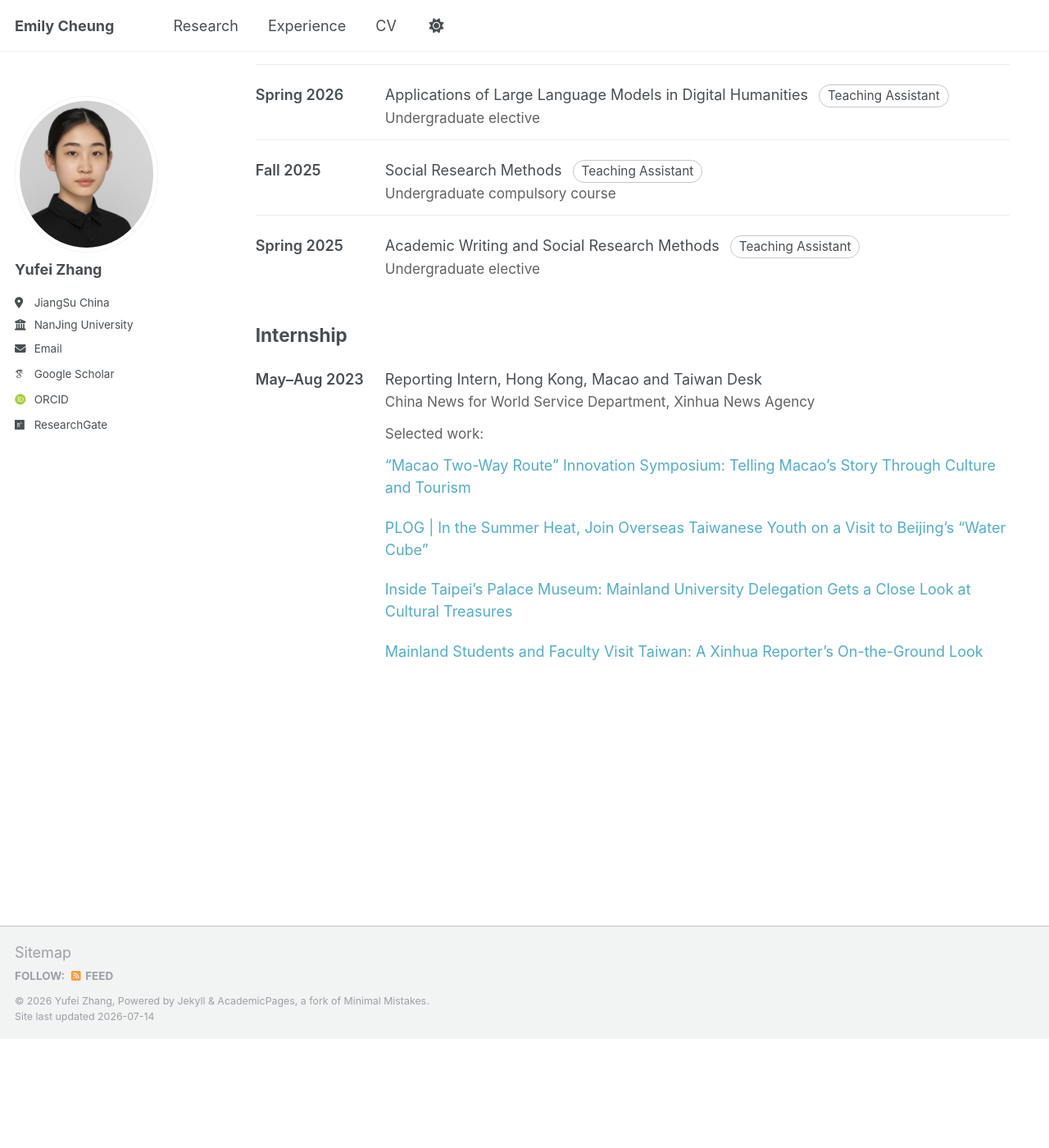
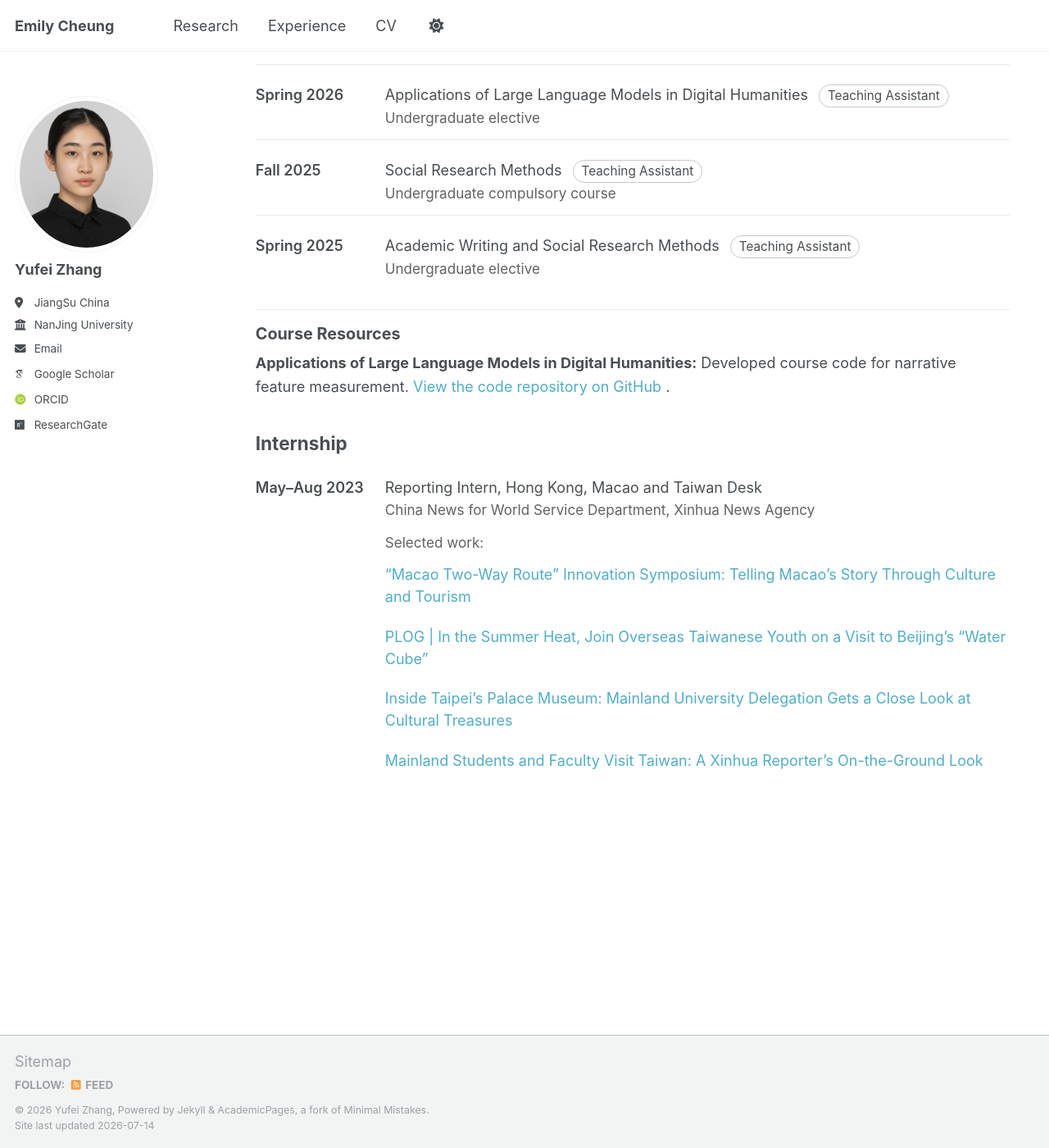
Before and after one commit to Emily-Cheung-1902/Emily-Cheung-1902.github.io, a Jekyll site: the page built from _pages/teaching.html, in a window 1280 px wide and 1400 px high, scrolled down 175 px. Shown: the whole window at 82% size. Built offline with Jekyll 4.4.1, drawn with Linux system fonts in a browser that asks for light colours; some web fonts are replaced; before the commit the page ends 1442 px from its top, so only the background shows below that.

```diff
--- a/_pages/teaching.html
+++ b/_pages/teaching.html
@@ -5,45 +5,9 @@ author_profile: true
 ---
 
 {% include base_path %}
-
-<style>
-  .cv-wrap { max-width: 920px; margin: 0 auto; }
-  .cv-section { margin: 1.75rem 0 2.25rem 0; }
-  .cv-section h2 { margin: 0 0 0.75rem 0; }
-  .cv-list { list-style: none; padding: 0; margin: 0; }
-  .cv-item {
-    display: flex;
-    gap: 1rem;
-    padding: 0.75rem 0;
-    border-bottom: 1px solid rgba(0,0,0,0.08);
-    align-items: baseline;
-  }
-  .cv-item:last-child { border-bottom: 0; }
-  .cv-term { min-width: 140px; font-weight: 600; }
-  .cv-main { flex: 1; }
-  .cv-meta { color: rgba(0,0,0,0.62); font-size: 0.95em; }
-  .cv-badge {
-    display: inline-block;
-    margin-left: 0.45rem;
-    padding: 0.05rem 0.55rem;
-    border: 1px solid rgba(0,0,0,0.22);
-    border-radius: 999px;
-    font-size: 0.85em;
-    line-height: 1.6;
-    vertical-align: baseline;
-  }
-  .cv-works a { text-decoration: none; }
-  .cv-works a:hover { text-decoration: underline; }
-  @media (max-width: 680px) {
-    .cv-item { flex-direction: column; gap: 0.25rem; }
-    .cv-term { min-width: auto; }
-  }
-</style>
-
+<style> .cv-wrap { max-width: 920px; margin: 0 auto; } .cv-section { margin: 1.75rem 0 2.25rem 0; } .cv-section h2 { margin: 0 0 0.75rem 0; } .cv-list { list-style: none; padding: 0; margin: 0; } .cv-item { display: flex; gap: 1rem; padding: 0.75rem 0; border-bottom: 1px solid rgba(0,0,0,0.08); align-items: baseline; } .cv-item:last-child { border-bottom: 0; } .cv-term { min-width: 140px; font-weight: 600; } .cv-main { flex: 1; } .cv-meta { color: rgba(0,0,0,0.62); font-size: 0.95em; } .cv-badge { display: inline-block; margin-left: 0.45rem; padding: 0.05rem 0.55rem; border: 1px solid rgba(0,0,0,0.22); border-radius: 999px; font-size: 0.85em; line-height: 1.6; vertical-align: baseline; } .cv-resources { margin-top: 1.25rem; padding-top: 1rem; border-top: 1px solid rgba(0,0,0,0.08); } .cv-resources h3 { margin: 0 0 0.55rem 0; font-size: 1.1rem; } .cv-resource-item { margin: 0; line-height: 1.6; } .cv-resource-item a { text-decoration: none; } .cv-resource-item a:hover { text-decoration: underline; } .cv-works a { text-decoration: none; } .cv-works a:hover { text-decoration: underline; } @media (max-width: 680px) { .cv-item { flex-direction: column; gap: 0.25rem; } .cv-term { min-width: auto; } } </style>
 <div class="cv-wrap">
-
-  <section class="cv-section">
-    <h2>Teaching</h2>
+<section class="cv-section"> <h2>Teaching</h2>
 <ul class="cv-list">
   <li class="cv-item">
     <div class="cv-term">Spring 2026</div>
@@ -81,35 +45,49 @@ author_profile: true
     </div>
   </li>
 </ul>
+
+<div class="cv-resources">
+  <h3>Course Resources</h3>
+  <p class="cv-resource-item">
+    <strong>Applications of Large Language Models in Digital Humanities:</strong>
+    Developed course code for narrative feature measurement.
+    <a href="https://github.com/Emily-Cheung-1902/Narrative-Feature-Measurement" target="_blank" rel="noopener">
+      View the code repository on GitHub
+    </a>.
+  </p>
+</div>
 </section>
-
-  <section class="cv-section">
-    <h2>Internship</h2>
+<section class="cv-section"> <h2>Internship</h2>
 <ul class="cv-list">
   <li class="cv-item">
     <div class="cv-term">May–Aug 2023</div>
+
     <div class="cv-main">
       Reporting Intern, Hong Kong, Macao and Taiwan Desk<br/>
       <span class="cv-meta">China News for World Service Department, Xinhua News Agency</span>
 
       <div style="margin-top: 0.75rem;">
         <div class="cv-meta" style="margin-bottom: 0.35rem;">Selected work:</div>
+
         <ul class="cv-list cv-works">
           <li style="padding: 0.35rem 0;">
             <a href="https://h.xinhuaxmt.com/vh512/share/11613903?d=134b248" target="_blank" rel="noopener">
               “Macao Two-Way Route” Innovation Symposium: Telling Macao’s Story Through Culture and Tourism
             </a>
           </li>
+
           <li style="padding: 0.35rem 0;">
             <a href="https://h.xinhuaxmt.com/vh512/share/11608546?d=134b245" target="_blank" rel="noopener">
               PLOG | In the Summer Heat, Join Overseas Taiwanese Youth on a Visit to Beijing’s “Water Cube”
             </a>
           </li>
+
           <li style="padding: 0.35rem 0;">
             <a href="https://h.xinhuaxmt.com/vh512/share/11598545?d=134b23e" target="_blank" rel="noopener">
               Inside Taipei’s Palace Museum: Mainland University Delegation Gets a Close Look at Cultural Treasures
             </a>
           </li>
+
           <li style="padding: 0.35rem 0;">
             <a href="https://h.xinhuaxmt.com/vh512/share/11600136?d=134b23f" target="_blank" rel="noopener">
               Mainland Students and Faculty Visit Taiwan: A Xinhua Reporter’s On-the-Ground Look
@@ -117,10 +95,8 @@ author_profile: true
           </li>
         </ul>
       </div>
-
     </div>
   </li>
 </ul>
 </section>
-
 </div>
```
Lines whose indentation alone changed are shown as unchanged.
